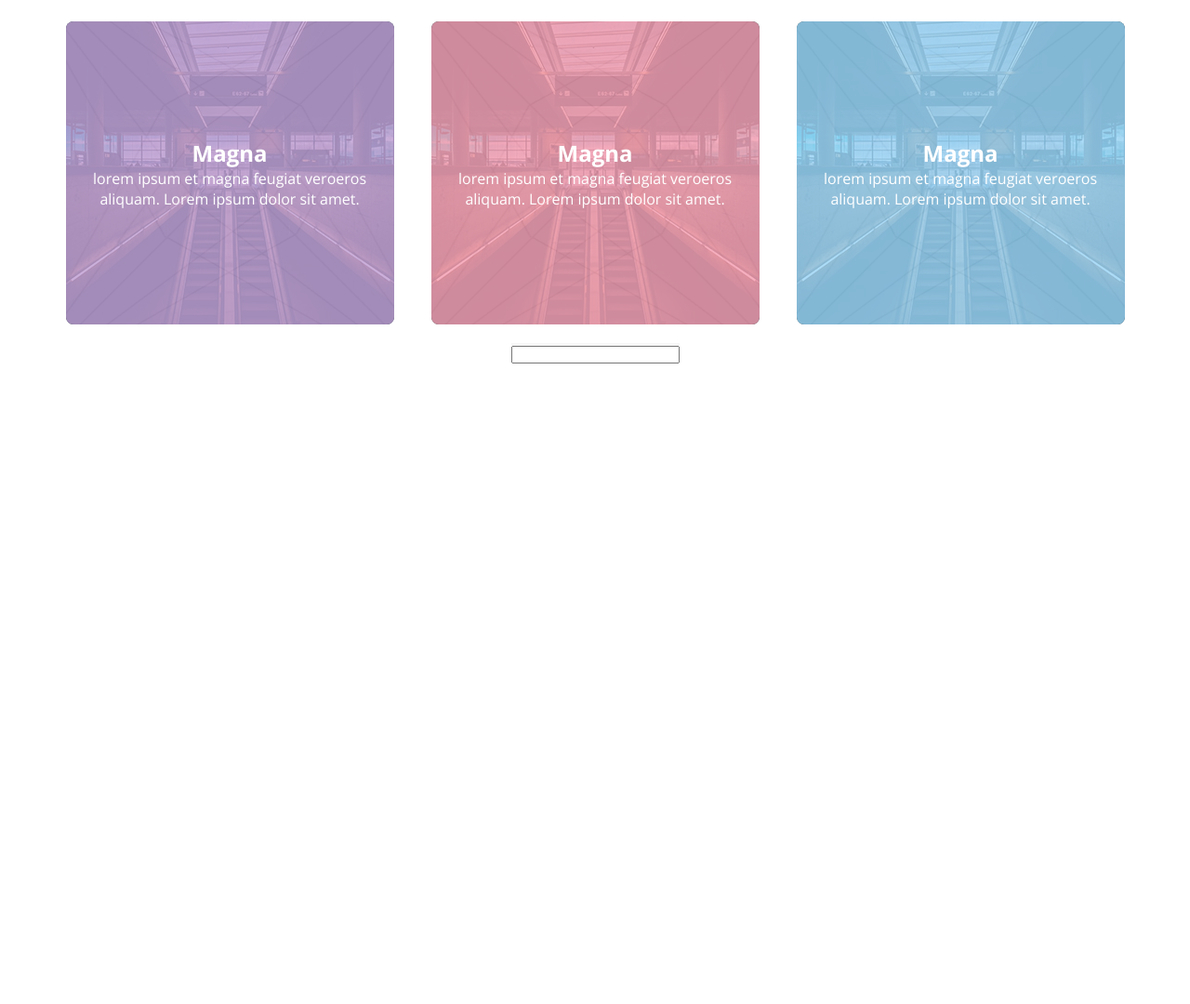
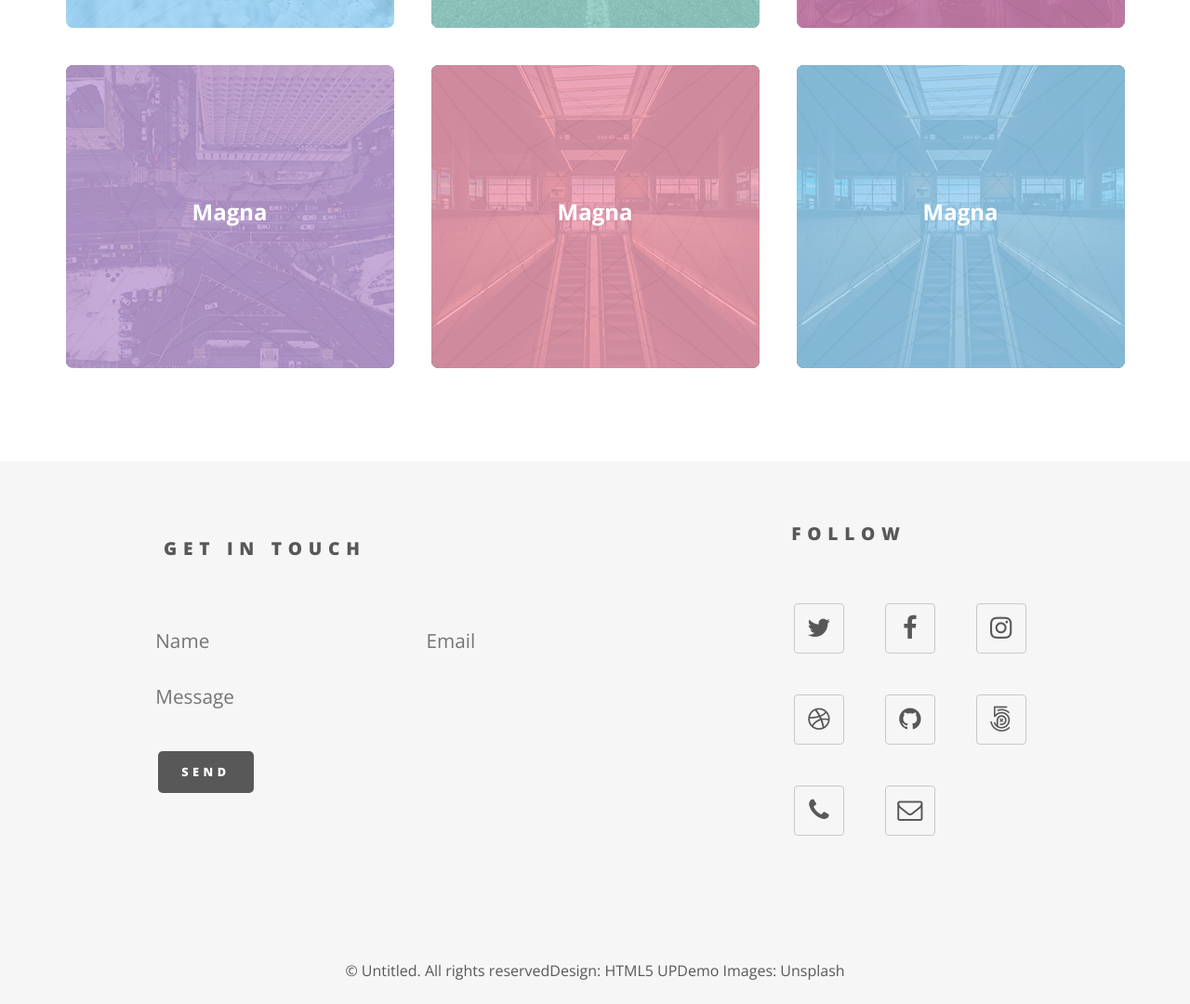
Before and after one commit to BrunoCasotto/ThirdPage, a website: page index.html in a window 1280 px wide. Shown: the part 1720-2800 px from the top of the page at 93% size. Before the commit the page ends 2161 px from the top, so only its background shows below. Drawn offline with nearby package versions, Linux system fonts and the light colour scheme.

Commit message:
contact is done

```diff
--- a/assets/sass/app.scss
+++ b/assets/sass/app.scss
@@ -1,5 +1,6 @@
 /* base import*/
 @import 'base/base';
+@import "base/helpers";
 
 /*imports template*/
 @import 'template';
@@ -14,6 +15,7 @@
 /*components import*/
 @import 'styles/components/menu';
 @import 'styles/components/grid';
+@import 'styles/components/form';
 
 /*pages import*/
 @import 'styles/pages/portfolio';
--- /dev/null
+++ b/assets/sass/base/_helpers.scss
@@ -0,0 +1,9 @@
+.title-grey {
+  font-size:1.2rem;
+  font-weight: 900;
+  line-height: 1.5;
+  margin: 0 0 2em 1em;
+  text-transform: uppercase;
+  letter-spacing: 0.35em;
+  color: #585858;
+}
--- a/assets/sass/config/_vars.scss
+++ b/assets/sass/config/_vars.scss
@@ -2,7 +2,7 @@
 /* variable for media-query mixin*/
 $sizes: (
 	xs: 400px,
-	sm: 776px,
+	sm: 600px,
 	md: 992px,
 	gl: 1200px
 );
--- /dev/null
+++ b/assets/sass/styles/components/form.scss
@@ -0,0 +1,88 @@
+.form {
+
+  &__content {
+    display: flex;
+    flex-direction: column;
+    margin: 0 auto;
+    width: 80%;
+
+    @include media-query(md,max) {
+     width: 100%;
+    }
+
+    &__row {
+      display: flex;
+      flex-wrap: wrap;
+      padding:1em;
+
+      &__title {
+        @include media-query(sm) {
+          margin: 0 auto;
+        }
+      }
+
+      &__input-group {
+        display: flex;
+        flex:1;
+        flex-direction: column;
+
+        &__input {
+          flex:1;
+          font-family:inherit;
+          background-color: transparent;
+          border: none;
+          color: inherit;
+          text-decoration: none;
+          height: 3em;
+          margin: 0 0.5em;
+          font-size: 1.3rem;
+          font-weight: 300;
+
+          &:focus  {
+            outline: none;
+          }
+
+          &:focus + .line {
+            border-top: solid 1px #ff1065;
+            width: 100%;
+          }
+
+          &--message {
+            height: 6em;
+          }
+        }
+
+        .line {
+          transition: width .5s ease-in;
+          width: 0%;
+        }
+      }
+
+      &__button {
+        display: flex;
+        justify-content: center;
+        text-transform: uppercase;
+        background-color:#585858;
+        font-weight: 900;
+        font-size: 0.8em;
+        color:white;
+        letter-spacing: 0.35em;
+        line-height: 3.45em;
+        padding: 0 2em 0 2em;
+        height: 3.5em;
+        border-radius: 5px;
+        cursor:pointer;
+        margin: 1em 1em;
+
+        &:hover {
+          transition: background-color .5s ease-in;
+          background-color:#f2849e;
+        }
+
+        @include media-query(md,max) {
+         width: 100%;
+        }
+      }
+    }
+  }
+}
--- a/assets/sass/styles/components/grid.scss
+++ b/assets/sass/styles/components/grid.scss
@@ -10,7 +10,7 @@
     border-radius: 8px;
     overflow: hidden;
     cursor: pointer;
-    animation: grown 1s ease-out;
+    animation: grown .5s ease-out;
 
     @include media-query(md) {
       margin:10px;
@@ -20,31 +20,89 @@
       width: 100%;
     }
 
+
     @for $i from 1 through 12 {
         &:nth-child(#{$i}):before {
          background-color:map-get($colors,$i);
         }
       }
 
+
+
+
+
+    &__text {
+      position: absolute;
+      display: block;
+      width: 100%;
+      text-align: center;
+      color:white;
+      left: 50%;
+      transition: top 1s cubic-bezier(.36,.07,.19,.97);
+      top: 55%;
+      transform: translate(-50%, -50%);
+      z-index: 2;
+
+      @include media-query(sm, max) {
+        top: 40%;
+      }
+
+      h3 {
+        font-size: 1.5rem;
+      }
+
+      p {
+        transition: opacity 1s cubic-bezier(.36,.07,.19,.97);
+        opacity: 0;
+
+        @include media-query(sm, max) {
+          opacity: 1;
+        }
+      }
+
+      @include media-query(xs) {
+        width: 100%;
+      }
+    }
+
+    &__image {
+      position: relative;
+      margin: 0 auto;
+      display: flex;
+      overflow: hidden;
+
+      @include media-query(xs) {
+        width: 100%;
+      }
+    }
+
+    @include media-query(sm, min) {
+
     &:hover {
-        animation: shake 0.3s ease-in both;
-        transform: translate3d(0, 0, 0);
-        transition: text-shadow 0.5s cubic-bezier(.36,.07,.19,.97);
+      transition: text-shadow 0.5s cubic-bezier(.36,.07,.19,.97), transform 0.5s cubic-bezier(.36,.07,.19,.97),box-shadow 0.5s cubic-bezier(.36,.07,.19,.97);
       text-shadow: 1px 5px 5px rgba(57, 59, 62, 0.95);
+      transform: scale(1.1);
+      box-shadow: 3px -1px 4px rgba(141,141,146,0.54);
+
 
       &:before {
         transition: opacity 1s cubic-bezier(.36,.07,.19,.97);
         opacity: 0;
       }
 
-        &after {
+      &:after {
         transition: opacity 1s cubic-bezier(.36,.07,.19,.97);
         opacity: 0;
       }
 
       .grid__block__text {
-          transition: top 1s cubic-bezier(.36,.07,.19,.97), justify-content 1s cubic-bezier(.36,.07,.19,.97) ;
-          top: 10%;
+        transition: top 1s cubic-bezier(.36,.07,.19,.97);
+        top: 40%;
+
+         p {
+           transition: opacity 1s cubic-bezier(.36,.07,.19,.97);
+           opacity: 1;
+         }
       }
     }
 
@@ -77,58 +135,16 @@
               width: 100%;
             }
           }
-    &__text {
-      position: absolute;
-      display: block;
-      width: 100%;
-      padding: 20px;
-      text-align: center;
-      color:white;
-      left: 50%;
-      top: 50%;
-      transform: translate(-50%, -50%);
-      z-index: 2;
-
-      @include media-query(xs) {
-        width: 100%;
-      }
-
-      h3 {
-        font-size: 1.5rem;
-      }
-    }
-    &__image {
-      position: relative;
-      margin: 0 auto;
-      display: flex;
-      overflow: hidden;
-
-      @include media-query(xs) {
-        width: 100%;
-      }
         }
   }
 }
 
 @keyframes grown {
-    from {transform: scale(0.9);}
-    to {transform: scale(1);}
+  0% {
+      transform: scale(0);
   }
-
-@keyframes shake {
-  10%, 90% {
-    transform: translate3d(-1px, -1px, 0);
-  }
-
-  20%, 80% {
-    transform: translate3d(2px, 2px, 2px);
-  }
-
-  30%, 50%, 70% {
-    transform: translate3d(-4px, -4px, -4px);
-  }
-
-  40%, 60% {
-    transform: translate3d(4px, 4px, 4px);
+    100% {
+      transform: scale(1);
+      opacity: 1;
     }
 }
--- a/assets/sass/styles/modules/content.scss
+++ b/assets/sass/styles/modules/content.scss
@@ -1,6 +1,6 @@
 .main {
   width: inherit;
-  padding: 50px 0px;
+  padding-top: 50px;
 
   &__header {
     display: flex;
@@ -48,7 +48,6 @@
         opacity: 0;
         animation: icon-text 5s 1.5s ease  forwards;
         text-shadow: 1px 1px 5px rgba(205, 179, 179, 0.87);
-
        }
     }
 
@@ -58,13 +57,15 @@
       position:relative;
       left:50%;
       padding: 15px;
-      max-width: 70%;
+      max-width: 80%;
       transform: translateX(-50%);
       font-size: 3.3rem;
 
-      @include media-query(sm,max) {
-        font-size: 2rem;
+      @include media-query(md,max) {
+        font-size: 4vw;
         padding: 10px;
+        max-width: 90%;
+        padding: 5px;
       }
     }
 
@@ -74,15 +75,17 @@
       position:relative;
       left:50%;
       transform: translateX(-50%);
-      max-width: 70%;
+      max-width: 80%;
       text-align: justify;
       font-weight: 200;
       font-size:1.5rem;
       padding: 15px;
 
-      @include media-query(sm,max) {
+      @include media-query(md,max) {
         font-size: 1rem;
         padding: 10px;
+        max-width: 90%;
+        padding: 5px;
       }
     }
   }
@@ -94,6 +97,14 @@
       display: flex;
       margin: 0 auto;
     }
+  }
+
+  &__footer {
+    background-color: #f6f6f6;
+    text-align: center;
+    font-size: 1rem;
+    color:#585858;
+    padding: 3em;
   }
 }
 
--- a/assets/sass/styles/pages/contact.scss
+++ b/assets/sass/styles/pages/contact.scss
@@ -1,14 +1,72 @@
 .contact {
+  display: flex;
+  flex:1;
   background-color: #f6f6f6;
-   width: 100%;
+  width: inherit;
+  padding: 4em;
+  justify-content: space-between;
 
-  &__content {
+  @include media-query(md,max) {
+   flex-direction: column;
+   padding: 1em;
+  }
 
-    &__row {
+  &__social {
+    display: flex;
+    flex:1;
+    max-width: 33.333%;
+    flex-direction: column;
 
-      &__input {
+    @include media-query(md,max) {
+     max-width:100%;
+    }
 
+    &__title {
+      @include media-query(sm) {
+       text-align: center;
+      }
+    }
+
+    &__icons {
+      font-size: 1.7rem;
+      display: flex;
+      flex-wrap: wrap;
+      max-width: 80%;
+
+      .icon {
+        display: flex;
+        justify-content: center;
+        align-items: center;
+        margin: 0.8em;
+        background-color: transparent;
+        border: solid 1px #c9c9c9;
+        border-radius: 4px;
+        width: 2em;
+        height: 2em;
+        text-align: center;
+        line-height: 2.65em;
+        color: #585858;
+        text-decoration: none;
+
+
+        &:hover {
+          transition: color .5s ease, border-color .5s ease ;
+          color:#f2849e;
+          border-color:#f2849e;
+        }
       }
     }
   }
+
+  &__footer {
+      color:inherit;
+  }
+
+  .form {
+    width: 66.6666%;
+
+    @include media-query(md,max) {
+      width: 100%;
+    }
+  }
 }
--- a/assets/sass/styles/pages/portfolio.scss
+++ b/assets/sass/styles/pages/portfolio.scss
@@ -2,6 +2,7 @@
   justify-content: center;
   position: relative;
   left:0;
+  padding: 5em 0;
 
   @include media-query(gl,min) {
     width: #{map-get($sizes,gl)};
--- a/index.html
+++ b/index.html
@@ -116,7 +116,7 @@
                              Lorem ipsum dolor sit amet.
                           </p>
                       </div>
-                      <img class="grid__block__image" src="./img/pic01.jpg" alt="" />
+                      <img class="grid__block__image" src="./img/pic02.jpg" alt="" />
                   </div>
                   <div class="grid__block">
                       <div class="grid__block__text">
@@ -126,7 +126,7 @@
                              Lorem ipsum dolor sit amet.
                           </p>
                       </div>
-                      <img class="grid__block__image" src="./img/pic01.jpg" alt="" />
+                      <img class="grid__block__image" src="./img/pic03.jpg" alt="" />
                   </div>
                   <div class="grid__block">
                       <div class="grid__block__text">
@@ -136,7 +136,7 @@
                              Lorem ipsum dolor sit amet.
                           </p>
                       </div>
-                      <img class="grid__block__image" src="./img/pic01.jpg" alt="" />
+                      <img class="grid__block__image" src="./img/pic04.jpg" alt="" />
                   </div>
                   <div class="grid__block">
                       <div class="grid__block__text">
@@ -146,7 +146,7 @@
                              Lorem ipsum dolor sit amet.
                           </p>
                       </div>
-                      <img class="grid__block__image" src="./img/pic01.jpg" alt="" />
+                      <img class="grid__block__image" src="./img/pic05.jpg" alt="" />
                   </div>
                   <div class="grid__block">
                       <div class="grid__block__text">
@@ -156,7 +156,7 @@
                              Lorem ipsum dolor sit amet.
                           </p>
                       </div>
-                      <img class="grid__block__image" src="./img/pic01.jpg" alt="" />
+                      <img class="grid__block__image" src="./img/pic06.jpg" alt="" />
                   </div>
                   <div class="grid__block">
                       <div class="grid__block__text">
@@ -166,7 +166,7 @@
                              Lorem ipsum dolor sit amet.
                           </p>
                       </div>
-                      <img class="grid__block__image" src="./img/pic01.jpg" alt="" />
+                      <img class="grid__block__image" src="./img/pic07.jpg" alt="" />
                   </div>
                   <div class="grid__block">
                       <div class="grid__block__text">
@@ -176,7 +176,7 @@
                              Lorem ipsum dolor sit amet.
                           </p>
                       </div>
-                      <img class="grid__block__image" src="./img/pic01.jpg" alt="" />
+                      <img class="grid__block__image" src="./img/pic08.jpg" alt="" />
                   </div>
                   <div class="grid__block">
                       <div class="grid__block__text">
@@ -202,17 +202,56 @@
               </div>
             </div>
           </div>
+
           <div class="main__content">
-            <div class="main__content__container">
-              <div class="contact">
-                <div class="contact__content">
-                  <div class="row">
-                    <input type="text" name="name" value="">
+            <div class="main__content__container contact">
+              <div class="form">
+                <div class="form__content">
+                  <div class="form__content__row">
+                    <h3 class="form__content__row__title title-grey">GET IN TOUCH</h3>
                   </div>
+
+                  <div class="form__content__row">
+                    <div class="form__content__row__input-group">
+                      <input type="text" class="form__content__row__input-group__input" placeholder="Name" name="name" value="">
+                      <span class="line"></span>
+                    </div>
+                    <div class="form__content__row__input-group">
+                      <input type="text" class="form__content__row__input-group__input" placeholder="Email" name="name" value="">
+                      <span class="line"></span>
+                    </div>
+                  </div>
+                  <div class="form__content__row">
+                    <div class="form__content__row__input-group">
+                      <input type="text" class="form__content__row__input-group__input" placeholder="Message" name="name" value="">
+                      <span class="line"></span>
+                    </div>
+                  </div>
+                  <div class="form__content__row">
+                    <a class="form__content__row__button">send</a>
+                  </div>
+                </div>
+              </div>
+              <div class="contact__social">
+                <h3 class="contact__social__title title-grey"> Follow</h3>
+                <div class="contact__social__icons">
+                  <a href="#" class="icon fa fa-twitter"></a>
+                  <a href="#" class="icon fa fa-facebook"></a>
+                  <a href="#" class="icon fa fa-instagram"></a>
+                  <a href="#" class="icon fa fa-dribbble"></a>
+                  <a href="#" class="icon fa fa-github"></a>
+                  <a href="#" class="icon fa fa-500px"></a>
+                  <a href="#" class="icon fa fa-phone"></a>
+                  <a href="#" class="icon fa fa-envelope-o"></a>
                 </div>
               </div>
             </div>
           </div>
+          <div class="main__footer">
+            <p>
+              © Untitled. All rights reservedDesign: HTML5 UPDemo Images: Unsplash
+            </p>
+          </div>
         </div>
     </body>
 </html>
```
Also changed, not shown: assets/sass/base/_base.scss (renamed from assets/sass/base/base.scss), dist/app.css, 1 other file. Lines whose indentation alone changed are shown as unchanged.
